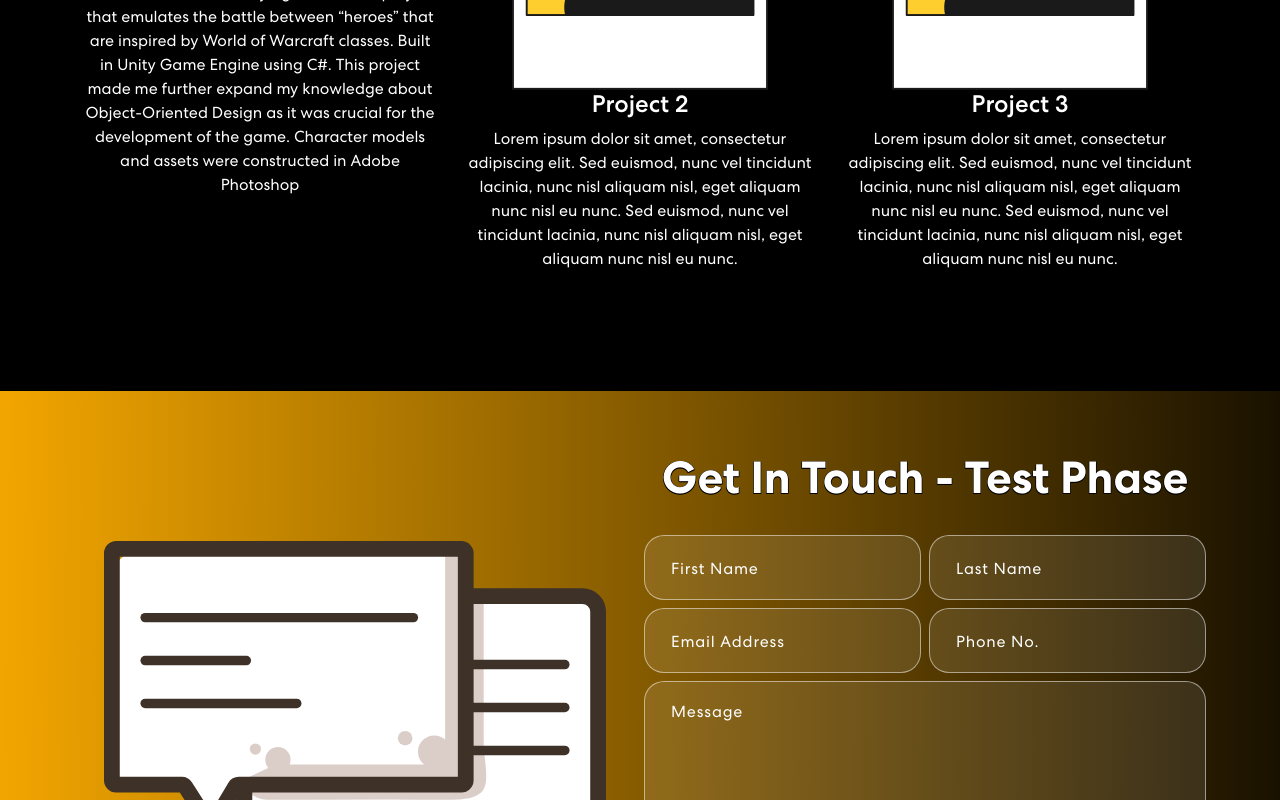
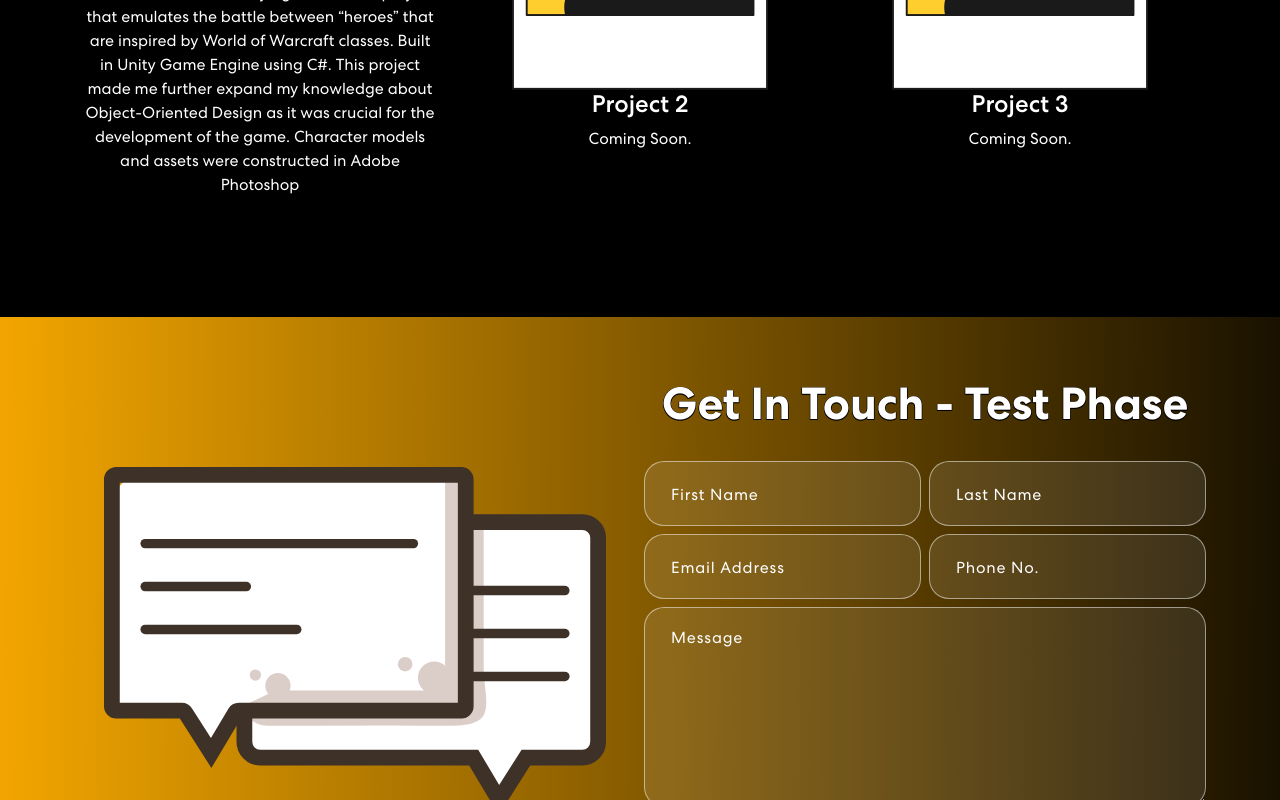
Before and after one commit to micic-mihajlo/mmicic-portfolio, a React (Create React App) app: page / in a window 1280 px wide. Shown: the part 2140-2940 px from the top of the page. Built offline with nearby package versions, Linux system fonts and the light colour scheme.

Commit message:
Update Projects.js

```diff
--- a/src/components/Projects.js
+++ b/src/components/Projects.js
@@ -18,14 +18,14 @@ export const Projects = () => {
     {
       title: "Project 2",
       description:
-        "Lorem ipsum dolor sit amet, consectetur adipiscing elit. Sed euismod, nunc vel tincidunt lacinia, nunc nisl aliquam nisl, eget aliquam nunc nisl eu nunc. Sed euismod, nunc vel tincidunt lacinia, nunc nisl aliquam nisl, eget aliquam nunc nisl eu nunc.",
+        "Coming Soon.",
       imgUrl: proimg,
     },
 
     {
       title: "Project 3",
       description:
-        "Lorem ipsum dolor sit amet, consectetur adipiscing elit. Sed euismod, nunc vel tincidunt lacinia, nunc nisl aliquam nisl, eget aliquam nunc nisl eu nunc. Sed euismod, nunc vel tincidunt lacinia, nunc nisl aliquam nisl, eget aliquam nunc nisl eu nunc.",
+        "Coming Soon.",
       imgUrl: proimg,
     },
   ];
@@ -33,19 +33,19 @@ export const Projects = () => {
     {
       title: "Project 4",
       description:
-        "Lorem ipsum dolor sit amet, consectetur adipiscing elit. Sed euismod, nunc vel tincidunt lacinia, nunc nisl aliquam nisl, eget aliquam nunc nisl eu nunc. Sed euismod, nunc vel tincidunt lacinia, nunc nisl aliquam nisl, eget aliquam nunc nisl eu nunc.",
+        "Coming Soon.",
       imgUrl: proimg,
     },
     {
       title: "Project 5",
       description:
-        "Lorem ipsum dolor sit amet, consectetur adipiscing elit. Sed euismod, nunc vel tincidunt lacinia, nunc nisl aliquam nisl, eget aliquam nunc nisl eu nunc. Sed euismod, nunc vel tincidunt lacinia, nunc nisl aliquam nisl, eget aliquam nunc nisl eu nunc.",
+        "Coming Soon.",
       imgUrl: proimg,
     },
     {
       title: "Project 6",
       description:
-        "Lorem ipsum dolor sit amet, consectetur adipiscing elit. Sed euismod, nunc vel tincidunt lacinia, nunc nisl aliquam nisl, eget aliquam nunc nisl eu nunc. Sed euismod, nunc vel tincidunt lacinia, nunc nisl aliquam nisl, eget aliquam nunc nisl eu nunc.",
+        "Coming Soon.",
       imgUrl: proimg,
     },
   ];
```
